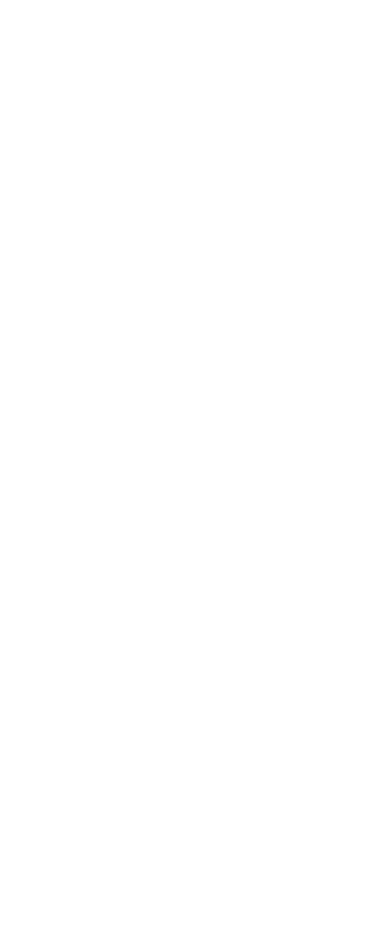
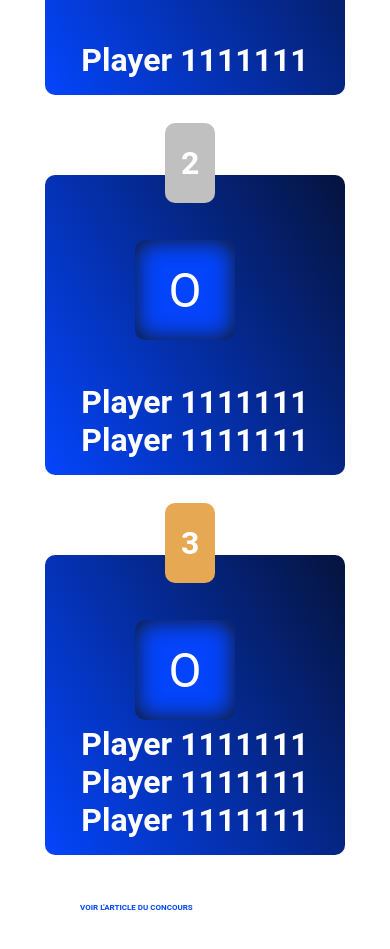
Before and after one commit to RMrenex/FunCodeTournamentOld, a React (Create React App) app: page / in a window 390 px wide. Shown: the part 2300-3249 px from the top of the page. Before the commit the page ends 1935 px from the top, so only its background shows below. Built offline with nearby package versions, Linux system fonts and the light colour scheme.

Commit message:
add podium section with responsive

```diff
--- a/src/App.js
+++ b/src/App.js
@@ -1,11 +1,13 @@
 import Hero from './components/Hero';
 import About from './components/About';
+import Podium from './components/Podium';
 
 function App() {
   return (
     <div className="App">
       <Hero />
       <About />
+      <Podium />
     </div>
   );
 }
--- /dev/null
+++ b/src/components/Podium.js
@@ -0,0 +1,43 @@
+import React from 'react';
+
+const Podium = () => {
+
+    return (
+        <div className="podium" id="podium">
+            <div className="left-title"><h2>GAGNANTS DU DERNIER CONCOURS</h2></div>
+            <div className="podium-container">
+                <div className="cards-container">
+                    <div className="podium-card">
+                        <div className="podium-card__place podium-card__place--first">1</div>
+                        <div className="podium-card__icon">O</div>
+                        <div className="podium-card__player"><p>Player 1111111</p></div>
+                    </div>
+
+                    <div className="podium-card">
+                        <div className="podium-card__place podium-card__place--second">2</div>
+                        <div className="podium-card__icon">O</div>
+                        <div className="podium-card__player">
+                            <p>Player 1111111</p>
+                            <p>Player 1111111</p>
+                        </div>
+                    </div>
+
+                    <div className="podium-card">
+                        <div className="podium-card__place podium-card__place--third">3</div>
+                        <div className="podium-card__icon">O</div>
+                        <div className="podium-card__player">
+                            <p>Player 1111111</p>
+                            <p>Player 1111111</p>
+                            <p>Player 1111111</p>
+                        </div>
+                    </div>
+                </div>
+
+                <a href="#" className="podium-container__link">VOIR L'ARTICLE DU CONCOURS</a>
+            </div>
+        </div>
+    );
+
+}
+
+export default Podium;
--- /dev/null
+++ b/src/scss/components/_podium-card.scss
@@ -0,0 +1,54 @@
+.podium-card{
+    width: 300px;
+    height: 300px;
+    background: $right-gradiant;
+    border-radius: 10px;
+    position: relative;
+    &__place{
+        width: 50px;
+        height: 80px;
+        padding: 1rem;
+        border-radius: 10px;
+        font-size: 2rem;
+        font-weight: bold;
+        text-align: center;
+        display: flex;
+        align-items: center;
+        position: absolute;
+        bottom: 17rem;
+        right: 40%;
+        left: 40%;
+        &--first{
+            background-color: gold;
+        }
+        &--second{
+            background-color: silver;
+        }
+        &--third{
+            background-color: #E7A854;
+        }
+    }
+    &__icon{
+        width: 100px;
+        height: 100px;
+        background-color: $light-blue;
+        border-radius: 10px;
+        box-shadow: inset 0px 0px 25px 0px $black;
+        display: flex;
+        justify-content: center;
+        font-size: 3rem;
+        align-items: center;
+        position: absolute;
+        right: 30%;
+        left: 30%;
+        bottom: 45%;
+    }
+    &__player{
+        position: absolute;
+        bottom: 1rem;
+        text-align: center;
+        width: 100%;
+        font-size: 2rem;
+        font-weight: bold;
+    }
+}
--- /dev/null
+++ b/src/scss/layouts/_podium.scss
@@ -0,0 +1,51 @@
+.podium-container{
+    padding: 10rem 5rem;
+    &__link{
+        color: $light-blue;
+        font-size: 1.5rem;
+        font-weight: bold;
+        position: absolute;
+        margin-top: 3rem;
+        display: flex;
+        align-self: flex-end;
+        &::before{
+            content : "";
+            position: absolute;
+            top: 30px;
+            left: 1px;
+            width: 30%;
+            border-bottom: 5px solid $light-blue;
+            transition: width 0.3s;
+        }
+        &:hover{
+            &::before{
+                width: 100%;
+                border-color: $light-blue;
+            }
+        }
+        @media screen and (max-width: 610px) {
+            font-size: 1.2rem;
+        }
+        @media screen and (max-width: 425px) {
+            font-size: 0.5rem;
+            &::before{
+                top: 20px;
+                border-bottom: 2px solid $white;
+            }
+        }
+    }
+}
+
+.cards-container{
+    display: flex;
+    gap: 10rem;
+    @media screen and (max-width: 1023px){
+        display: flex;
+        flex-direction: column;
+        align-items: center;
+    }
+    @media screen and (max-width: 1024px){
+        display: flex;
+        gap: 5rem;
+    }
+}
--- a/src/scss/main.scss
+++ b/src/scss/main.scss
@@ -8,10 +8,12 @@
 // COMPENENT
 @import "./components/buttons";
 @import "./components/section-title";
+@import "./components/podium-card";
 
 // LAYOUTS
 @import "./layouts/navbar";
 @import "./layouts/hero";
-@import "./layouts/about"
+@import "./layouts/about";
+@import "./layouts/podium"
 
 // PAGES
--- a/src/scss/utils/_mixins.scss
+++ b/src/scss/utils/_mixins.scss
@@ -18,7 +18,7 @@
     font-weight: bold;
     padding: 1rem 10rem;
     position: absolute;
-    @media screen and (max-width: 768px){
+    @media screen and (max-width: 1024px){
         font-size: 1rem;
         padding: 1rem 5rem;
     }
```
